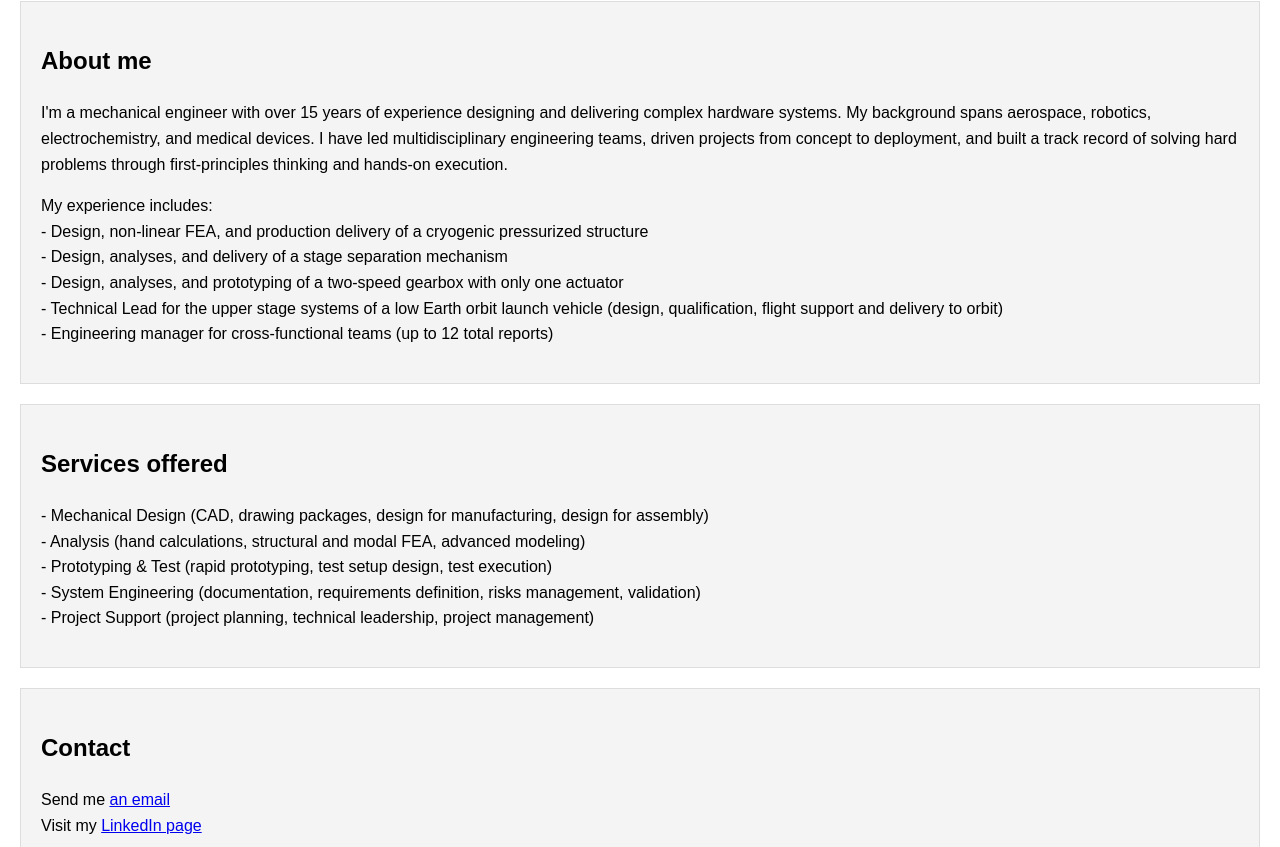
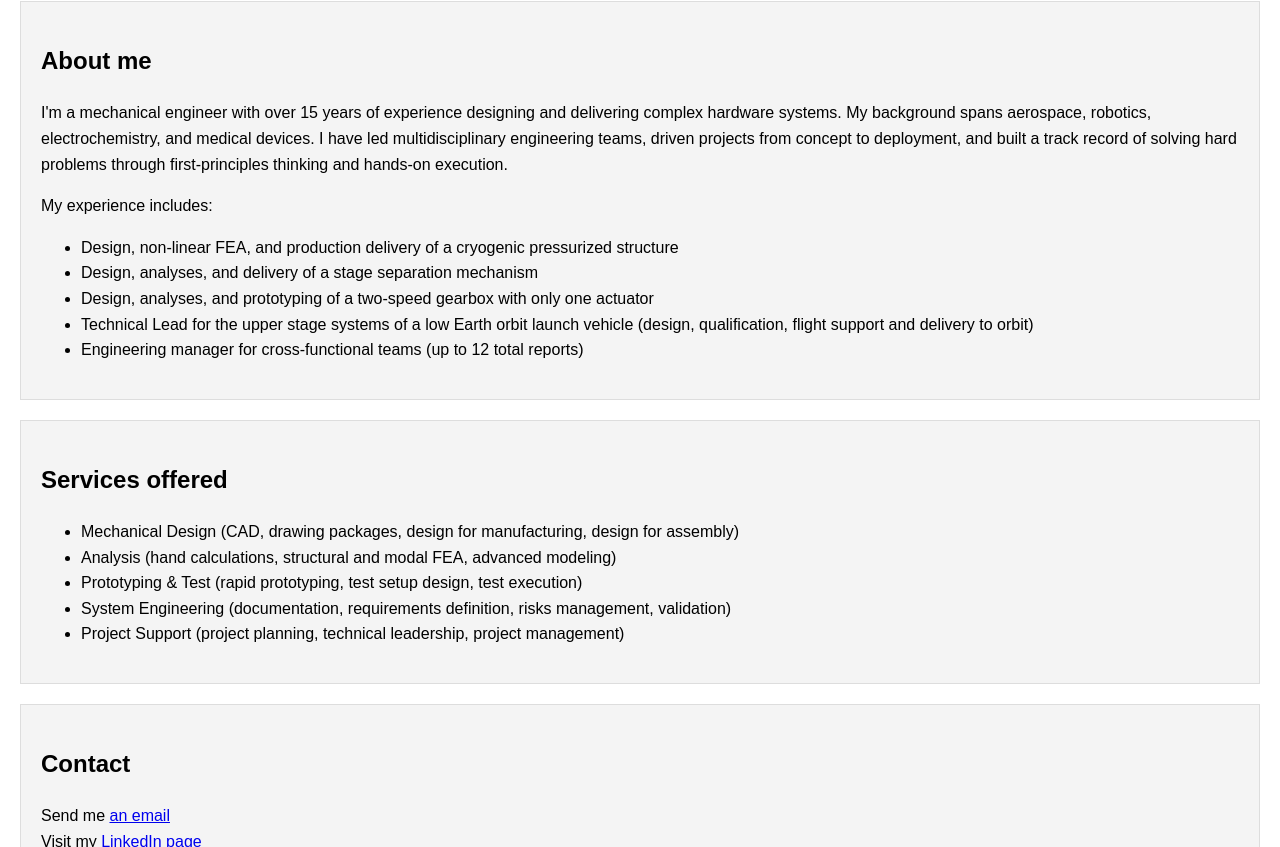
Before and after one commit to juaknin/thirdangle, a plain HTML site: page index.html in a window 1280 px wide. Shown: the part 414-1261 px from the top of the page. Drawn offline with Linux system fonts and the light colour scheme.

Commit message:
Update index.html

```diff
--- a/index.html
+++ b/index.html
@@ -24,21 +24,25 @@
             <h2>About me</h2>
             <p>I'm a mechanical engineer with over 15 years of experience designing and delivering complex hardware systems. My background spans aerospace, robotics, electrochemistry, and medical devices. I have led multidisciplinary engineering teams, driven projects from concept to deployment, and built a track record of solving hard problems through first-principles thinking and hands-on execution.</p>
             <p>My experience includes:<br>
-                - Design, non-linear FEA, and production delivery of a cryogenic pressurized structure<br>
-                - Design, analyses, and delivery of a stage separation mechanism<br>
-                - Design, analyses, and prototyping of a two-speed gearbox with only one actuator<br>
-                - Technical Lead for the upper stage systems of a low Earth orbit launch vehicle (design, qualification, flight support and delivery to orbit)<br>
-                - Engineering manager for cross-functional teams (up to 12 total reports)<br>
+                <ul>
+                  <li>Design, non-linear FEA, and production delivery of a cryogenic pressurized structure</li>
+                  <li>Design, analyses, and delivery of a stage separation mechanism</li>
+                  <li>Design, analyses, and prototyping of a two-speed gearbox with only one actuator</li>
+                  <li>Technical Lead for the upper stage systems of a low Earth orbit launch vehicle (design, qualification, flight support and delivery to orbit)</li>
+                  <li>Engineering manager for cross-functional teams (up to 12 total reports)</li>
+                </ul>
             </p>
         </section>
         <section id="services">
             <h2>Services offered</h2>
             <p>
-                - Mechanical Design (CAD, drawing packages, design for manufacturing, design for assembly)<br>
-                - Analysis (hand calculations, structural and modal FEA, advanced modeling)<br>
-                - Prototyping & Test (rapid prototyping, test setup design, test execution)<br>
-                - System Engineering (documentation, requirements definition, risks management, validation)<br>
-                - Project Support (project planning, technical leadership, project management)<br>
+                <ul>
+                  <li>Mechanical Design (CAD, drawing packages, design for manufacturing, design for assembly)</li>
+                  <li>Analysis (hand calculations, structural and modal FEA, advanced modeling)</li>
+                  <li>Prototyping & Test (rapid prototyping, test setup design, test execution)</li>
+                  <li>System Engineering (documentation, requirements definition, risks management, validation)</li>
+                  <li>Project Support (project planning, technical leadership, project management)</li>
+                </ul>
             </p>
         </section>
         <section id="contact">
```
